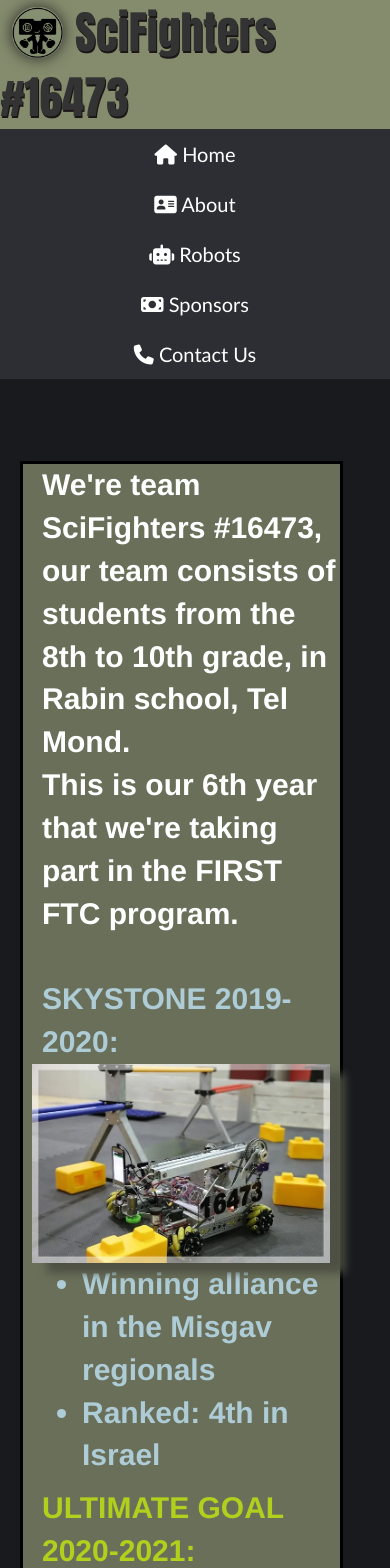
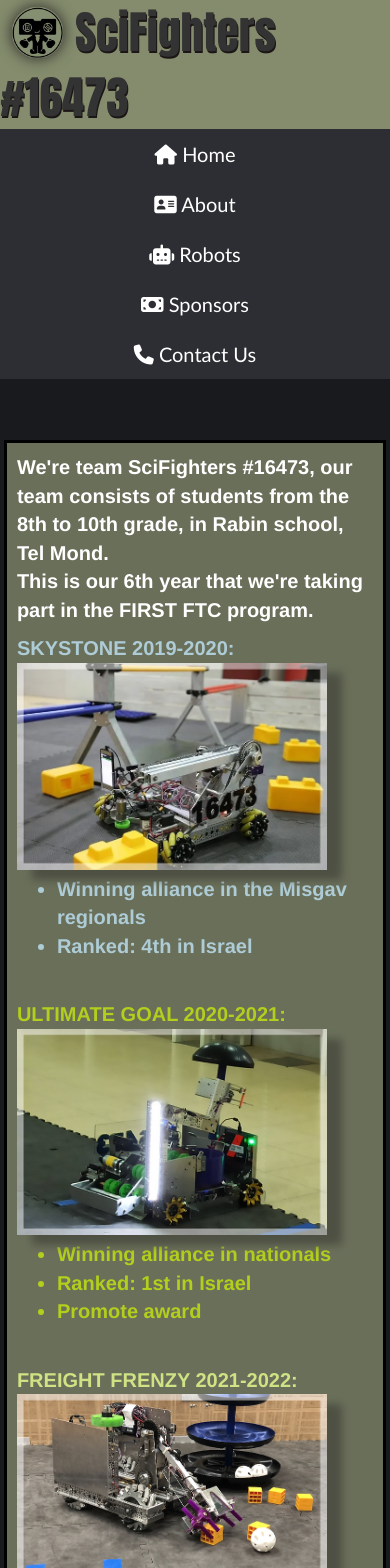
Before and after one commit to Sci-Fighters-Tel-Mond/Site, a React (Create React App) app: page / in a window 390 px wide. Shown: the top 1568 px of the page. Built offline with nearby package versions, Linux system fonts and the light colour scheme.

Commit message:
Better styles, added more texts

```diff
--- a/src/App.css
+++ b/src/App.css
@@ -68,6 +68,16 @@
   width: 100%;
 }
 
+#fixed-footer {
+  display: none;
+  position: fixed;
+  width: 100vw;
+  height: 20px;
+  background-color: rgb(83, 86, 71);
+  border: solid 1px black;
+  bottom: 0;
+}
+
 .SidebarList .row {
   max-width: 100%;
   height: 50px;
@@ -98,9 +108,11 @@
 #header-logo {
   filter: drop-shadow(0 0 0.75rem rgb(37, 35, 35));
 }
-#header-text{
+
+#header-text {
   text-shadow: 1px 1.5px 0px #1c1616;
 }
+
 .SidebarList #active {
   background-color: rgb(59, 61, 67);
 }
@@ -110,7 +122,7 @@
   font-family: Impact, Haettenschweiler, sans-serif;
   font-size: 45px;
   background-color: rgb(132, 140, 109);
-  width: 100vw;
+  width: 100%;
   min-height: 55px;
 }
 
@@ -169,22 +181,20 @@
 #contactForm,
 #robots-div,
 .textarea {
-  margin-top: 1%;
-  margin-left: 1%;
   text-align: left;
   color: white;
   font-size: 20px;
   position: absolute;
-  top: 12%;
-  margin-left: 15%;
-  max-width: 83%;
+  top: 80px;
+  margin-left: 220px;
+  max-width: 80%;
   font-weight: bolder;
   background-color: rgb(106, 111, 90);
   border: 3px solid black;
   font-family: 'Franklin Gothic Medium', 'Arial Narrow', Arial, sans-serif;
   transition: width 0.3s ease;
-  padding-left: 10px;
   padding-bottom: 10px;
+  padding: 10px;
 }
 
 /* Seasons Section Styles */
@@ -295,17 +305,12 @@
   filter: brightness(85%);
 }
 
-/* Header Links Styles */
-#header-links {
-  padding-left: 55%;
-}
-
 .header-link {
   margin-top: 2%;
   float: left;
   font-size: 200%;
   size: 30%;
-  margin-left: 0.5%;
+  margin-left: 1.5%;
   color: rgb(51, 51, 51);
 }
 
@@ -482,10 +487,10 @@
   #contactForm,
   #robots-div,
   .textarea {
-    width: 100%;
-    margin-left: 5%;
-    padding-left: 5%;
+    width: 100vw;
+    margin-left: 1%;
     margin-top: 360px;
+    max-width: 98vw;
   }
 
   /* Seasons Section Styles */
@@ -501,13 +506,34 @@
   #ultimate-goal,
   #freight-frenzy,
   #powerplay {
-    font-size: 30px;
+    font-size: 20px;
+    padding-bottom: 30px;
+  }
+
+  #skystone img,
+  #ultimate-goal img,
+  #freight-frenzy img,
+  #powerplay img {
+    size: 30px;
+    padding-left: 10px;
+    padding-bottom: 5px;
+  }
+
+  #skystone:hover,
+  #ultimate-goal:hover,
+  #freight-frenzy:hover,
+  #powerplay:hover {
+    font-size: 20px;
   }
 
   /* Header Links Styles */
   #header-links {
     padding-left: 5%;
     padding-right: 5%;
+  }
+
+  #introduction-text-text {
+    font-size: 20px;
   }
 
   /* Robot Image Styles */
@@ -539,7 +565,6 @@
     margin-left: -10px;
   }
 
-  #robots-div .robots-sum .robot-sum-text:hover {}
 
   .robot-img {
     width: 50%;
@@ -550,13 +575,18 @@
   }
 
   .robot-img:hover {
-    filter: brightness(110%);
-    width: 70.5%;
+    width: 50.5%;
+    filter: brightness(110%) drop-shadow(15px 15px 4px rgb(76, 82, 58));
   }
 
-  .robot-img:hover {}
+  .robot-sum-text,
+  #about-text {
+    font-size: 23px;
+  }
 
-  #skystone img:hover {}
+  #fixed-footer {
+    display: none;
+  }
 }
 
 .footer {
--- a/src/App.js
+++ b/src/App.js
@@ -7,6 +7,7 @@
 import ProjectsPage from './Pages/ProjectsPage';
 import RobotsPage from './Pages/RobotsPage';
 import SponsorsPage from './Pages/SponsorsPage';
+import FixedFooter from './components/FixedFooter';
 
 function App() {
   let pathname = window.location.search;
@@ -31,6 +32,7 @@
       {pathname === "?sponsors" && <SponsorsPage />}
       {pathname === "?projects" && <ProjectsPage />}
       <Sidebar></Sidebar>
+      <FixedFooter></FixedFooter>
     </div>
   );
 }
--- a/src/Pages/AboutPage.js
+++ b/src/Pages/AboutPage.js
@@ -12,9 +12,9 @@
 				Our team is part of the FTC program of the FIRST organization. First is a non-profit organization founded by Dean Kamen with the purpouse of giving teens the ability to discover the excitement and retaliation of the fields of engineering, science and technology, by the experience of robotics.<br />
 
 				<br /><div className="center-text text-shadow" id="about-accomplishments">Accomplishments <i className="fa-solid fa-award"></i></div>
-				On our first season, we reached with <a href="https://linktr.ee/FataMorgana15637"><span style={{ color: "rgb(94, 65, 147)" }}>Fata Morgana #15637</span></a> from Ramat Hanegev to the highest score in Europe && Asia.
+				On our first season, we reached with <a href="https://linktr.ee/FataMorgana15637"><span style={{ color: "rgb(94, 65, 147)" }}>Fata Morgana #15637</span></a> from Ramat Hanegev to the highest score in Europe && Asia.<br/>
 				On our second season, we won the natioals championship together with <a href="https://www.youtube.com/channel/UCi5kTV_r7xUbLNFc2UFP8LA"><span style={{ color: "rgb(30, 0, 0)" }}>AbilityEdge #18273</span></a> from Ashdod and <a href="https://www.instagram.com/orbit.14872/?hl=en"><span style={{ color: "rgb(0, 1, 199)" }}>Orbit #14872</span></a> from Binyamina.
-				<br />In addition, we've won the promote award, that is given to the team that has made the best video that promotes FIRST, this year, the video was on the topic of "How to do robotics in covid".  <a href="https://www.youtube.com/watch?v=s4N94JtRMsI" className="button">Promote video 2021</a><br /><br />
+				<br />In addition, we've won the promote award, that is given to the team that has made the best video that promotes FIRST, this year, the video was on the topic of "How to do robotics in covid".  <a href="https://www.youtube.com/watch?v=s4N94JtRMsI" className="button">Promote video 2021</a><br />As well, in the 2022-2023 Powerplay season, one of our team's members accomplished the Dean's List award - An award given to students in effort to recognize the leadership and dedication of FIRST's most outstanding secondary school students.<br /><br />
 				<div className="center-text text-shadow" id="about-workflow">Our Workflow</div>
 				In our team, we're devided to groups of profesion in diffrent fields : Programming, Building, CAD, Strategy, Social && Media. In our team, we promote team work, learning, creativity, technical thinking, leadership and contributing to the Community. <br />
 				<a href="https://www.firstinspires.org/" className="button">More about FIRST</a>
--- a/src/Pages/HomePage.js
+++ b/src/Pages/HomePage.js
@@ -7,8 +7,8 @@
 import Footer from "../components/Footer";
 function HomePage() {
 	return (<div id="homepage">
-		<div id="introduction-text">We're team SciFighters #16473, our team consists of students from the 8th to 10th grade, in Rabin school, Tel Mond.<br />
-			This is our 6th year that we're taking part in the FIRST FTC program.<br /><br />
+		<div id="introduction-text"><p id="introduction-text-text">We're team SciFighters #16473, our team consists of students from the 8th to 10th grade, in Rabin school, Tel Mond.<br />
+			This is our 6th year that we're taking part in the FIRST FTC program.</p>
 			<div id="seasons-sum">
 				<div id="skystone">
 					SKYSTONE 2019-2020:
--- /dev/null
+++ b/src/components/FixedFooter.js
@@ -0,0 +1,11 @@
+import React from "react";
+
+function FixedFooter() {
+	return (
+		<div id="fixed-footer">
+
+		</div>
+	);
+}
+
+export default FixedFooter;
```
